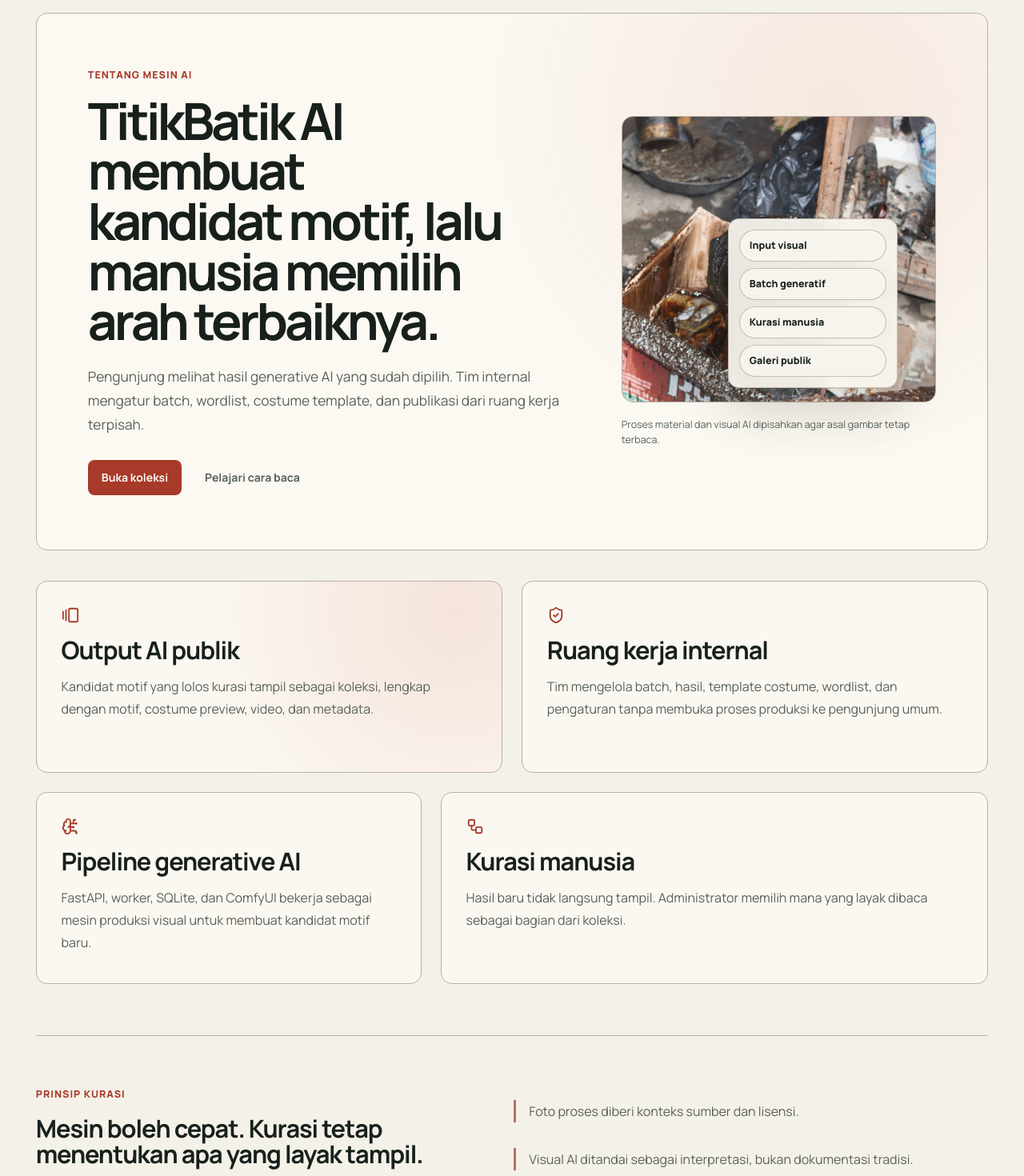
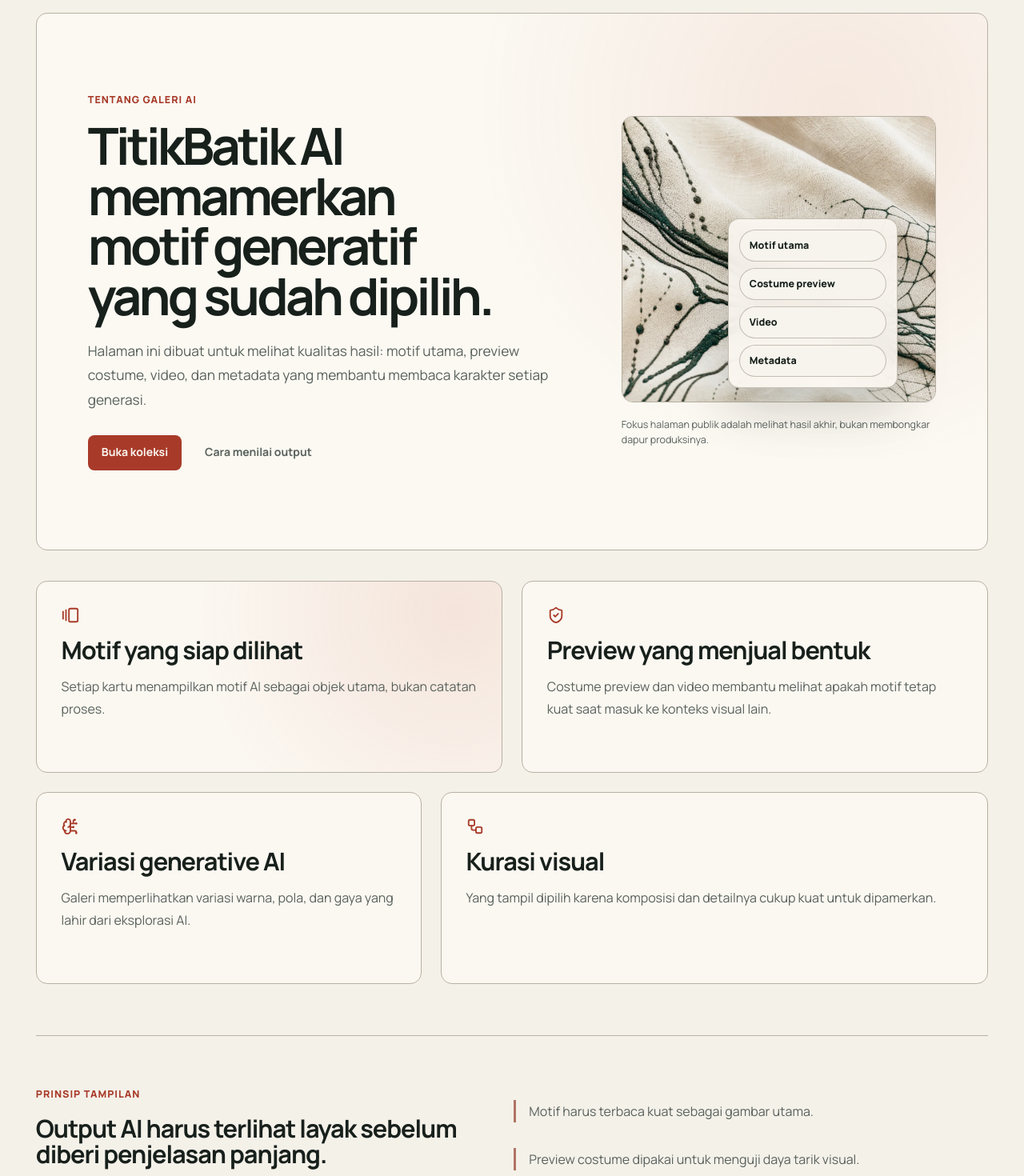
Before and after one commit to lihh72/titikbatik, a Next.js app in the folder web/: page /about in a window 1280 px wide. Shown: the part 120-1590 px from the top of the page at 80% size. Built offline with nearby package versions, Linux system fonts and the light colour scheme.

Commit message:
captioning

```diff
--- a/web/app/(public)/about/page.tsx
+++ b/web/app/(public)/about/page.tsx
@@ -7,31 +7,31 @@ export const metadata = { title: "Tentang" };
 
 const architecture = [
   {
-    title: "Output AI publik",
-    text: "Kandidat motif yang lolos kurasi tampil sebagai koleksi, lengkap dengan motif, costume preview, video, dan metadata.",
+    title: "Motif yang siap dilihat",
+    text: "Setiap kartu menampilkan motif AI sebagai objek utama, bukan catatan proses.",
     icon: GalleryHorizontalEnd,
   },
   {
-    title: "Ruang kerja internal",
-    text: "Tim mengelola batch, hasil, template costume, wordlist, dan pengaturan tanpa membuka proses produksi ke pengunjung umum.",
+    title: "Preview yang menjual bentuk",
+    text: "Costume preview dan video membantu melihat apakah motif tetap kuat saat masuk ke konteks visual lain.",
     icon: ShieldCheck,
   },
   {
-    title: "Pipeline generative AI",
-    text: "FastAPI, worker, SQLite, dan ComfyUI bekerja sebagai mesin produksi visual untuk membuat kandidat motif baru.",
+    title: "Variasi generative AI",
+    text: "Galeri memperlihatkan variasi warna, pola, dan gaya yang lahir dari eksplorasi AI.",
     icon: BrainCircuit,
   },
   {
-    title: "Kurasi manusia",
-    text: "Hasil baru tidak langsung tampil. Administrator memilih mana yang layak dibaca sebagai bagian dari koleksi.",
+    title: "Kurasi visual",
+    text: "Yang tampil dipilih karena komposisi dan detailnya cukup kuat untuk dipamerkan.",
     icon: Workflow,
   },
 ];
 
 const principles = [
-  "Foto proses diberi konteks sumber dan lisensi.",
-  "Visual AI ditandai sebagai interpretasi, bukan dokumentasi tradisi.",
-  "Motif generatif adalah kandidat visual, bukan klaim budaya otomatis.",
+  "Motif harus terbaca kuat sebagai gambar utama.",
+  "Preview costume dipakai untuk menguji daya tarik visual.",
+  "Metadata membantu membandingkan karakter tiap output AI.",
 ];
 
 export default function AboutPage() {
@@ -39,35 +39,35 @@ export default function AboutPage() {
     <main className="public-narrative-page about-page">
       <section className="public-narrative-hero about-hero">
         <MotionDiv className="public-narrative-copy">
-          <p className="public-kicker">Tentang mesin AI</p>
-          <h1>TitikBatik AI membuat kandidat motif, lalu manusia memilih arah terbaiknya.</h1>
+          <p className="public-kicker">Tentang galeri AI</p>
+          <h1>TitikBatik AI memamerkan motif generatif yang sudah dipilih.</h1>
           <p>
-            Pengunjung melihat hasil generative AI yang sudah dipilih. Tim internal mengatur
-            batch, wordlist, costume template, dan publikasi dari ruang kerja terpisah.
+            Halaman ini dibuat untuk melihat kualitas hasil: motif utama, preview costume,
+            video, dan metadata yang membantu membaca karakter setiap generasi.
           </p>
           <div className="public-narrative-actions">
             <Action href="/gallery">Buka koleksi</Action>
-            <Action href="/help" variant="quiet">Pelajari cara baca</Action>
+            <Action href="/help" variant="quiet">Cara menilai output</Action>
           </div>
         </MotionDiv>
 
         <MotionFigure className="about-image-stack" delay={0.08}>
           <div className="about-image-card about-image-card-main">
             <Image
-              src="/editorial/batik-malam-tools.jpg"
-              alt="Malam batik dipanaskan bersama canting di bengkel tradisional Trusmi, Cirebon"
+              src="/editorial/generative-transition.webp"
+              alt="Visual tekstil generatif dengan garis organik di atas kain"
               fill
               sizes="(max-width: 900px) 100vw, 38vw"
             />
           </div>
           <div className="about-system-rhythm" aria-label="Alur ringkas sistem AI">
-            <span>Input visual</span>
-            <span>Batch generatif</span>
-            <span>Kurasi manusia</span>
-            <span>Galeri publik</span>
+            <span>Motif utama</span>
+            <span>Costume preview</span>
+            <span>Video</span>
+            <span>Metadata</span>
           </div>
           <figcaption>
-            Proses material dan visual AI dipisahkan agar asal gambar tetap terbaca.
+            Fokus halaman publik adalah melihat hasil akhir, bukan membongkar dapur produksinya.
           </figcaption>
         </MotionFigure>
       </section>
@@ -84,8 +84,8 @@ export default function AboutPage() {
 
       <MotionSection id="sumber-visual" className="about-ethics-panel">
         <div>
-          <p className="public-kicker">Prinsip kurasi</p>
-          <h2>Mesin boleh cepat. Kurasi tetap menentukan apa yang layak tampil.</h2>
+          <p className="public-kicker">Prinsip tampilan</p>
+          <h2>Output AI harus terlihat layak sebelum diberi penjelasan panjang.</h2>
         </div>
         <div className="about-principles">
           {principles.map((principle) => (
--- a/web/app/(public)/help/page.tsx
+++ b/web/app/(public)/help/page.tsx
@@ -6,23 +6,23 @@ export const metadata = { title: "Bantuan" };
 
 const helpItems = [
   {
-    title: "Cari output AI berdasarkan bahasa visual",
-    text: "Gunakan keyword, warna, atau style. Hasil yang muncul berasal dari pipeline automation yang sudah dipublikasikan.",
+    title: "Mulai dari visual yang paling kuat",
+    text: "Cari keyword, warna, atau style untuk menemukan motif AI yang langsung cocok dengan arah visual yang dicari.",
     icon: Search,
   },
   {
-    title: "Arahkan kartu untuk preview costume",
-    text: "Motif AI tetap menjadi gambar utama. Di desktop, costume muncul saat kartu diarahkan.",
+    title: "Arahkan kartu untuk melihat preview",
+    text: "Motif tetap menjadi pusat. Costume preview muncul untuk menunjukkan bagaimana output terasa saat masuk ke media lain.",
     icon: Image,
   },
   {
-    title: "Baca detail generasi sebelum menyimpan",
-    text: "Halaman detail memuat metadata, media, seed, tanggal, dan prompt generatif jika data tersedia.",
+    title: "Buka detail untuk membandingkan karakter",
+    text: "Halaman detail memperlihatkan media, seed, tanggal, dan prompt agar tiap output bisa dinilai lebih tajam.",
     icon: CircleHelp,
   },
   {
-    title: "Simpan pilihan di perangkat",
-    text: "Tombol suka dan bookmark menyimpan referensi di browser yang sedang dipakai.",
+    title: "Simpan output yang paling menarik",
+    text: "Tombol suka dan bookmark membantu menandai motif yang pantas dilihat lagi.",
     icon: Bookmark,
   },
 ];
@@ -33,10 +33,10 @@ export default function HelpPage() {
       <section className="help-hero">
         <MotionDiv>
           <p className="public-kicker">Panduan output AI</p>
-          <h1>Mulai dari motif AI, lalu lihat bagaimana ia bergerak ke costume.</h1>
+          <h1>Lihat motif AI seperti katalog visual, bukan dokumentasi proses.</h1>
           <p>
-            Galeri publik dibuat untuk membaca hasil generative AI yang sudah dikurasi.
-            Produksi batch dan pengaturan model tetap berada di panel administrator.
+            Fokus halaman ini sederhana: temukan motif yang paling kuat, cek preview costume,
+            lalu buka detail jika ingin membandingkan karakter generasinya.
           </p>
           <div className="public-narrative-actions">
             <Action href="/gallery">Buka galeri</Action>
@@ -47,10 +47,10 @@ export default function HelpPage() {
           </div>
         </MotionDiv>
         <MotionDiv className="help-visual-card help-guide-card" delay={0.08} role="img" aria-label="Alur membaca motif AI dari galeri sampai detail">
-          <span>Motif AI</span>
-          <span>Hover costume</span>
-          <span>Detail generasi</span>
-          <span>Simpan lokal</span>
+          <span>Lihat motif</span>
+          <span>Cek costume</span>
+          <span>Bandingkan detail</span>
+          <span>Simpan favorit</span>
         </MotionDiv>
       </section>
 
@@ -69,11 +69,11 @@ export default function HelpPage() {
       <MotionSection className="help-admin-note">
         <div>
           <p className="public-kicker">Untuk kurator</p>
-          <h2>Panel admin mengatur produksi AI dari jalur terpisah.</h2>
+          <h2>Kurator memilih output yang pantas tampil di galeri.</h2>
         </div>
         <p>
-          Masuk hanya jika Anda mengelola batch generatif, publikasi hasil,
-          template costume, wordlist, atau pengaturan sistem.
+          Masuk hanya jika Anda menyeleksi hasil, memperbarui publikasi,
+          atau menyiapkan koleksi baru untuk ditampilkan.
         </p>
         <Action href="/admin/login" variant="secondary">Masuk admin</Action>
       </MotionSection>
--- a/web/components/editorial-story.tsx
+++ b/web/components/editorial-story.tsx
@@ -3,8 +3,36 @@
 import { motion, useReducedMotion, useScroll, useTransform } from "motion/react";
 import Image from "next/image";
 import { useRef } from "react";
+import type { Batik } from "@/lib/automation-types";
 
-export function EditorialStory() {
+type ShowcaseImage = {
+  src: string;
+  alt: string;
+  caption: string;
+};
+
+export function EditorialStory({ items = [] }: { items?: Batik[] }) {
+  const outputImages: ShowcaseImage[] = items
+    .filter((item) => Boolean(item.preview_url))
+    .slice(0, 2)
+    .map((item) => ({
+      src: item.preview_url as string,
+      alt: `Output AI ${item.keyword}`,
+      caption: `${item.keyword}. ${item.warna || "Palet warna tidak tercatat"}.`,
+    }));
+  const fallbackImages: ShowcaseImage[] = [
+    {
+      src: "/editorial/generative-transition.webp",
+      alt: "Visual tekstil generatif dengan garis organik di atas kain",
+      caption: "Visual generatif yang menekankan arah estetika koleksi AI.",
+    },
+    {
+      src: "/editorial/generative-transition.webp",
+      alt: "Detail garis generatif pada permukaan kain",
+      caption: "Ritme garis dan tekstur dipakai sebagai bahasa visual AI.",
+    },
+  ];
+  const showcaseImages = [...outputImages, ...fallbackImages].slice(0, 2);
   const reduceMotion = useReducedMotion();
   const section = useRef<HTMLElement>(null);
   const { scrollYProgress } = useScroll({
@@ -43,15 +71,15 @@ export function EditorialStory() {
   return (
     <section
       ref={section}
-      aria-label="Proses batik"
+      aria-label="Showcase output AI"
       className={`editorial-story${reduceMotion ? " editorial-story-reduced" : ""}`}
     >
       <motion.header className="editorial-story-intro" style={{ opacity: textOpacity, y: introY }}>
-        <p className="editorial-kicker">Dari proses ke model AI</p>
-        <h2 className="serif">Generasi visual tetap butuh konteks material.</h2>
+        <p className="editorial-kicker">Showcase hasil AI</p>
+        <h2 className="serif">Yang utama adalah visual yang langsung terasa layak tampil.</h2>
         <p>
-          TitikBatik AI membaca warna, ornamen, dan ritme visual sebagai parameter.
-          Foto proses menjadi pengingat bahwa output digital tetap perlu kurasi manusia.
+          Beranda ini menonjolkan output generative AI: motif, variasi costume, video, dan
+          metadata yang membantu pengunjung menilai kualitas hasilnya.
         </p>
       </motion.header>
 
@@ -63,15 +91,15 @@ export function EditorialStory() {
         >
           <div className="editorial-image-mask">
             <Image
-              src="/editorial/batik-artisan-canting.jpg"
-              alt="Perajin batik menggambar malam dengan canting di Trusmi, Cirebon"
+              src={showcaseImages[0].src}
+              alt={showcaseImages[0].alt}
               fill
               sizes="(max-width: 768px) 100vw, 54vw"
               className="editorial-image"
             />
           </div>
           <figcaption>
-            Proses mencanting di Trusmi, Cirebon. Foto Ahaetulla, CC BY-SA 4.0.
+            {showcaseImages[0].caption}
           </figcaption>
         </motion.figure>
         <motion.div
@@ -79,11 +107,11 @@ export function EditorialStory() {
           data-motion="text-from-right"
           style={{ opacity: textOpacity, x: leftTextX, y: copyY }}
         >
-          <p className="editorial-step">Garis yang menyimpan keputusan</p>
-          <h3 className="serif">Canting menerjemahkan ingatan menjadi batas.</h3>
+          <p className="editorial-step">Motif utama</p>
+          <h3 className="serif">Output AI harus kuat bahkan sebelum dijelaskan.</h3>
           <p>
-            Setiap aliran malam mengatur bagian kain yang menerima warna. Tekanan tangan,
-            suhu, dan pengulangan membentuk karakter yang tidak pernah sepenuhnya seragam.
+            Pola, palet, dan komposisi menjadi bukti pertama. Jika motif tidak langsung
+            terbaca sebagai koleksi visual, ia tidak perlu dipaksa tampil.
           </p>
         </motion.div>
       </div>
@@ -94,11 +122,11 @@ export function EditorialStory() {
           data-motion="text-from-left"
           style={{ opacity: textOpacity, x: rightTextX, y: copyY }}
         >
-          <p className="editorial-step">Material ikut berbicara</p>
-          <h3 className="serif">Panas dan malam menentukan ritme kerja.</h3>
+          <p className="editorial-step">Preview pemakaian</p>
+          <h3 className="serif">Costume preview membuat hasil AI terasa hidup.</h3>
           <p>
-            Peralatan bukan sekadar latar. Suhu malam dan bentuk canting memengaruhi
-            ketebalan garis, jeda, serta kemungkinan koreksi pada kain.
+            Motif tidak berhenti sebagai gambar datar. Preview membantu pengunjung melihat
+            apakah warna dan ritmenya tetap menarik saat masuk ke media visual lain.
           </p>
         </motion.div>
         <motion.figure
@@ -108,15 +136,15 @@ export function EditorialStory() {
         >
           <div className="editorial-image-mask">
             <Image
-              src="/editorial/batik-malam-tools.jpg"
-              alt="Malam batik dipanaskan bersama canting di bengkel tradisional Trusmi, Cirebon"
+              src={showcaseImages[1].src}
+              alt={showcaseImages[1].alt}
               fill
               sizes="(max-width: 768px) 100vw, 58vw"
               className="editorial-image"
             />
           </div>
           <figcaption>
-            Peralatan dan malam di bengkel Trusmi, Cirebon. Foto Ahaetulla, CC BY-SA 4.0.
+            {showcaseImages[1].caption}
           </figcaption>
         </motion.figure>
       </div>
@@ -124,11 +152,11 @@ export function EditorialStory() {
       <section className="generative-scroll-lab" aria-label="Pipeline generative AI">
         <div className="generative-lab-sticky">
           <motion.div className="generative-lab-copy" style={{ opacity: textOpacity, y: labCopyY }}>
-            <p className="editorial-step">Pipeline generative AI</p>
-            <h3 className="serif">Scroll story ini mengikuti perubahan keputusan, bukan dekorasi.</h3>
+            <p className="editorial-step">Kurasi output AI</p>
+            <h3 className="serif">Scroll story ini menyorot kualitas hasil, bukan dekorasi.</h3>
             <p>
-              Input visual dipadatkan menjadi parameter, model membuat kandidat, lalu kurator
-              memilih hasil yang cukup jelas untuk masuk galeri.
+              Motion mengikuti tiga bukti yang dilihat pengunjung: motif utama, preview
+              pemakaian, lalu detail generasi untuk membaca karakter output.
             </p>
           </motion.div>
 
@@ -138,18 +166,18 @@ export function EditorialStory() {
             style={{ x: labTrackX, y: labRailY }}
           >
             <motion.article className="generative-stage" data-motion="generative-stage" style={{ opacity: inputOpacity, y: inputY }}>
-              <span className="generative-stage-index">Input visual</span>
-              <h4>Warna, ornamen, dan ritme garis dibaca sebagai bahan awal.</h4>
+              <span className="generative-stage-index">Motif utama</span>
+              <h4>Gambar pertama harus menjual pola, warna, dan komposisi.</h4>
               <div className="generative-token-field" aria-label="Parameter input">
-                <span>nila tua</span>
-                <span>kontras rendah</span>
-                <span>repeat organik</span>
+                <span>pola terbaca</span>
+                <span>warna kuat</span>
+                <span>komposisi rapi</span>
               </div>
             </motion.article>
 
             <motion.article className="generative-stage generative-stage-emphasis" data-motion="generative-stage" style={{ opacity: modelOpacity, y: modelY }}>
-              <span className="generative-stage-index">Model membuat kandidat</span>
-              <h4>Satu prompt menghasilkan beberapa arah visual untuk dibandingkan.</h4>
+              <span className="generative-stage-index">Costume preview</span>
+              <h4>Output yang bagus tetap menarik saat masuk ke konteks pemakaian.</h4>
               <div className="generative-signal" aria-hidden="true">
                 <i />
                 <i />
@@ -158,12 +186,12 @@ export function EditorialStory() {
             </motion.article>
 
             <motion.article className="generative-stage" data-motion="generative-stage" style={{ opacity: curationOpacity, y: curationY }}>
-              <span className="generative-stage-index">Kurasi ke galeri</span>
-              <h4>Hanya output yang terbaca, rapi, dan tidak menyesatkan yang dipublikasikan.</h4>
+              <span className="generative-stage-index">Detail generasi</span>
+              <h4>Metadata membantu membedakan hasil yang kuat dari hasil yang biasa.</h4>
               <div className="generative-token-field" aria-label="Parameter kurasi">
-                <span>motif utama</span>
-                <span>costume preview</span>
-                <span>metadata</span>
+                <span>seed</span>
+                <span>prompt</span>
+                <span>tanggal</span>
               </div>
             </motion.article>
           </motion.div>
--- a/web/components/landing-page.tsx
+++ b/web/components/landing-page.tsx
@@ -14,10 +14,15 @@ export function LandingPage() {
   const [items, setItems] = useState<Batik[]>([]);
   const [loading, setLoading] = useState(true);
   const heroRef = useRef<HTMLElement>(null);
+  const ethicsRef = useRef<HTMLElement>(null);
   const reduceMotion = useReducedMotion();
   const { scrollYProgress } = useScroll({
     target: heroRef,
     offset: ["start start", "end start"],
+  });
+  const { scrollYProgress: ethicsProgress } = useScroll({
+    target: ethicsRef,
+    offset: ["start end", "end start"],
   });
   const heroTextX = useTransform(scrollYProgress, [0, 1], reduceMotion ? [0, 0] : [0, -84]);
   const heroTextY = useTransform(scrollYProgress, [0, 1], reduceMotion ? [0, 0] : [0, -30]);
@@ -27,6 +32,12 @@ export function LandingPage() {
   const heroImageScale = useTransform(scrollYProgress, [0, 1], reduceMotion ? [1, 1] : [1, 0.9]);
   const heroOrbX = useTransform(scrollYProgress, [0, 1], reduceMotion ? [0, 0] : [0, -120]);
   const heroOrbY = useTransform(scrollYProgress, [0, 1], reduceMotion ? [0, 0] : [0, 80]);
+  const ethicsKickerY = useTransform(ethicsProgress, [0.1, 0.48], reduceMotion ? [0, 0] : [34, -26]);
+  const ethicsTitleY = useTransform(ethicsProgress, [0.08, 0.52], reduceMotion ? [0, 0] : [72, -18]);
+  const ethicsCopyY = useTransform(ethicsProgress, [0.18, 0.66], reduceMotion ? [0, 0] : [56, -34]);
+  const ethicsProofX = useTransform(ethicsProgress, [0.14, 0.78], reduceMotion ? [0, 0] : [72, -42]);
+  const ethicsProofY = useTransform(ethicsProgress, [0.14, 0.78], reduceMotion ? [0, 0] : [82, -44]);
+  const ethicsProofOpacity = useTransform(ethicsProgress, [0.12, 0.34, 0.84], reduceMotion ? [1, 1, 1] : [0.36, 1, 0.72]);
 
   useEffect(() => {
     let active = true;
@@ -47,13 +58,13 @@ export function LandingPage() {
             className="landing-hero-copyblock"
             style={{ opacity: heroTextOpacity, x: heroTextX, y: heroTextY }}
           >
-          <p className="landing-hero-kicker">Generative AI motif engine</p>
-          <h1 className="serif">Motif batik dari generative AI.</h1>
+          <p className="landing-hero-kicker">Generative AI output gallery</p>
+          <h1 className="serif">Galeri motif AI yang siap dipamerkan.</h1>
           <p className="landing-hero-copy">
-            Bangun variasi motif, costume preview, dan kurasi publik dari satu alur produksi AI.
+            Lihat motif, costume preview, video, dan metadata dari output generative AI yang sudah dikurasi.
           </p>
           <Action href="/gallery" className="landing-hero-action">
-            Lihat hasil generasi AI
+            Lihat output AI
           </Action>
           </motion.div>
           <motion.figure
@@ -62,27 +73,27 @@ export function LandingPage() {
           >
             <div className="landing-hero-image">
               <Image
-                src="/editorial/batik-artisan-canting.jpg"
-                alt="Perajin batik menggambar malam dengan canting di Trusmi, Cirebon"
+                src="/editorial/generative-transition.webp"
+                alt="Visual tekstil generatif dengan garis organik di atas kain"
                 fill
                 priority
                 sizes="(max-width: 900px) 100vw, 34vw"
               />
             </div>
             <figcaption>
-              Proses mencanting di Trusmi, Cirebon. Foto Ahaetulla, CC BY-SA 4.0.
+              Visual generatif untuk menegaskan arah koleksi AI, bukan dokumentasi proses manual.
             </figcaption>
           </motion.figure>
         </div>
       </section>
 
-      <EditorialStory />
+      <EditorialStory items={items} />
 
       <section className="landing-latest" aria-label="Koleksi AI terbaru">
         <header className="landing-section-heading">
           <div>
-            <p>Kandidat generatif</p>
-            <h2 className="serif">Motif yang lahir dari pipeline AI.</h2>
+            <p>Output terkurasi</p>
+            <h2 className="serif">Hasil AI yang sudah layak masuk galeri.</h2>
           </div>
           <Action href="/gallery" variant="quiet">Lihat semua hasil AI</Action>
         </header>
@@ -97,24 +108,43 @@ export function LandingPage() {
         )}
       </section>
 
-      <section className="landing-ethics">
-        <p className="landing-ethics-kicker">Prinsip AI</p>
-        <h2 className="serif">AI generatif memperluas eksplorasi, kurasi manusia menjaga arah.</h2>
-        <div className="landing-ethics-copy">
+      <section className="landing-ethics" aria-label="Prinsip AI" ref={ethicsRef}>
+        <motion.p className="landing-ethics-kicker" style={{ y: ethicsKickerY }}>Prinsip AI</motion.p>
+        <motion.h2 className="serif" style={{ y: ethicsTitleY }}>
+          AI dipakai untuk menghasilkan visual yang kuat, bukan menjelaskan proses.
+        </motion.h2>
+        <motion.div className="landing-ethics-copy" style={{ y: ethicsCopyY }}>
           <p>
-            Setiap motif dibuat dari kombinasi parameter warna, bentuk, ornamen, dan gaya
-            yang diproses melalui pipeline generative AI.
+            Halaman publik harus menjual hasilnya: motif yang jelas, variasi yang terasa hidup,
+            dan preview yang membuat output AI mudah dibayangkan sebagai koleksi.
           </p>
           <p>
-            Hasil AI tetap dikurasi manusia sebelum dipublikasikan, agar visual yang
-            ditampilkan tetap menghargai konteks budaya, estetika batik, dan etika
-            penggunaan teknologi.
+            Kurasi tetap menjaga standar. Output yang tampil dipilih karena komposisi,
+            warna, dan detailnya kuat saat dilihat sebagai motif, costume, atau video.
           </p>
-        </div>
+        </motion.div>
+        <motion.div
+          className="landing-ethics-proof"
+          style={{ opacity: ethicsProofOpacity, x: ethicsProofX, y: ethicsProofY }}
+          aria-label="Bukti kualitas output AI"
+        >
+          <article>
+            <span>Motif</span>
+            <strong>Pola utama terbaca dalam satu lihat.</strong>
+          </article>
+          <article>
+            <span>Costume</span>
+            <strong>Preview menunjukkan motif hidup di media.</strong>
+          </article>
+          <article>
+            <span>Detail</span>
+            <strong>Metadata membantu menilai karakter generasi.</strong>
+          </article>
+        </motion.div>
       </section>
 
       <section className="landing-collection-cta">
-        <h2 className="serif">Jelajahi output visual dari mesin generative AI.</h2>
+        <h2 className="serif">Buka koleksi dan nilai langsung hasil visual AI.</h2>
         <Action href="/gallery">Buka galeri AI</Action>
       </section>
     </main>
```
Also changed, not shown: web/app/globals.css (+73 -1 lines), 1 other file (tests, documents, lock files or other folders).
